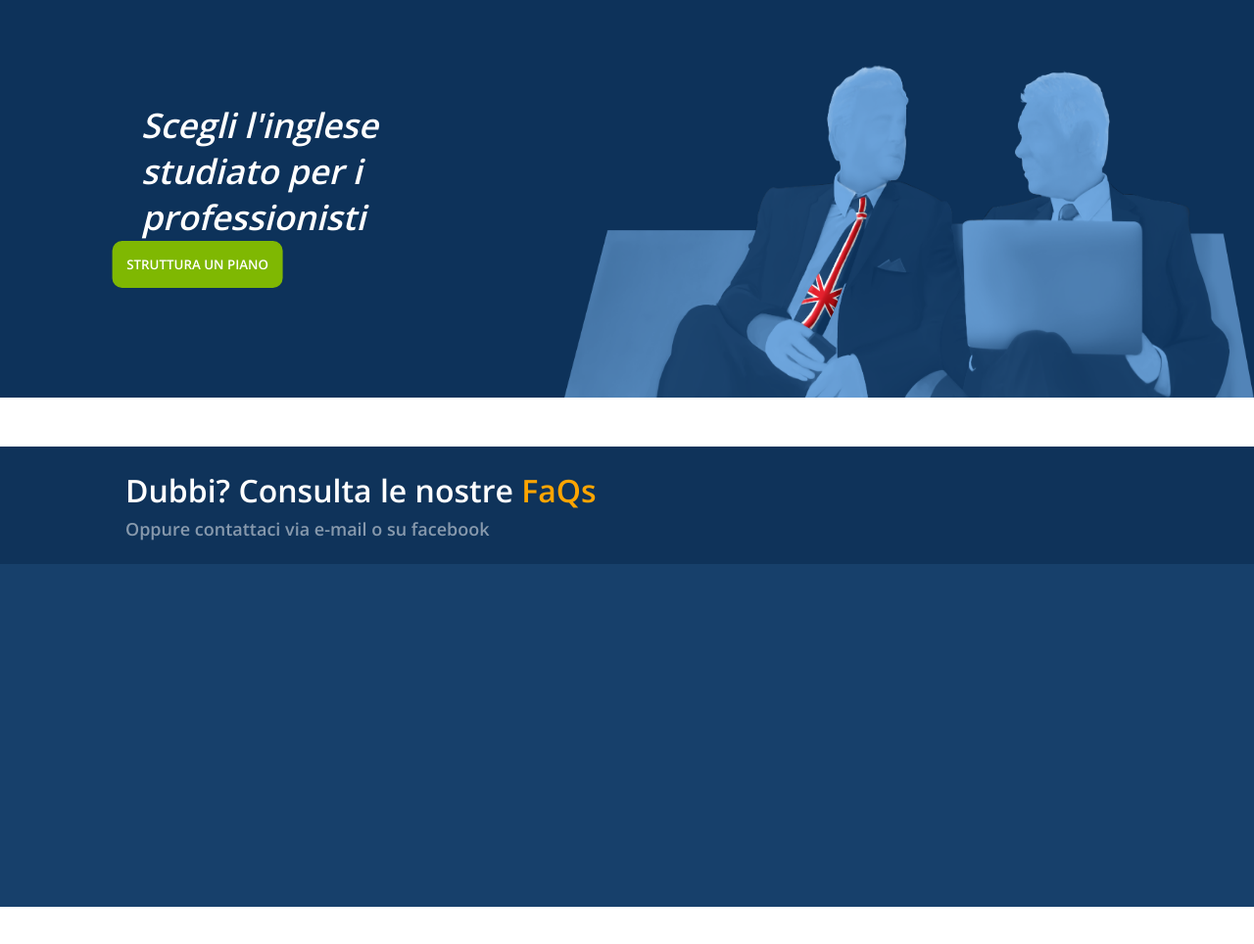
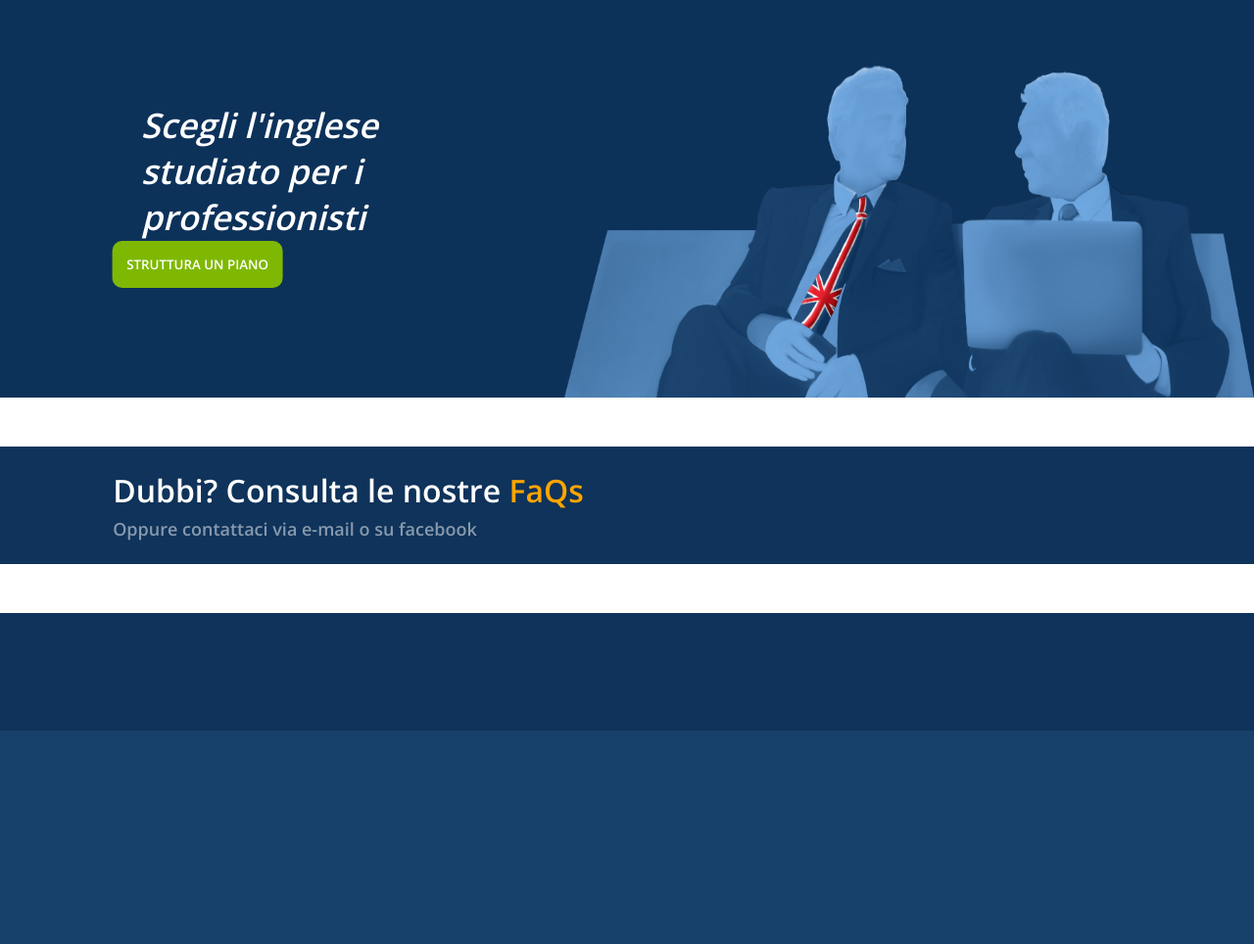
Before and after one commit to Mr2803/html-css-fluentify, a plain HTML site: page index.html in a window 1280 px wide. Shown: the part 94-1058 px from the top of the page at 98% size. Before the commit the page ends 1020 px from the top, so only its background shows below. Drawn offline with nearby package versions, Linux system fonts and the light colour scheme.

Commit message:
cleaning code , add comment in footer , create structure for inferior footer part

```diff
--- a/css/style.css
+++ b/css/style.css
@@ -187,6 +187,8 @@ div.sfondoheader img{
 
 /* |header */
 
+/* footer */
+/* footer parte superiore */
 footer div:first-child{
   margin-top: 50px; /* WARNING: da rimuovere alla fine */
   width: 100%;
@@ -195,7 +197,7 @@ footer div:first-child{
   position:relative;
 }
 
-footer div:last-child{
+footer div.globale-contatti{
   width: 100%;
   height: 350px;
   background-color: #17406B;
@@ -206,8 +208,7 @@ footer h1{
   color: white;
   position:absolute;
   top:1%;
-  left:10%;
-
+  left:9%;
 }
 
 footer h1>span{
@@ -218,6 +219,19 @@ footer h3{
   color:rgba(255,255,255,.5);
   position:absolute;
   top:45%;
-  left:10%;
+  left:9%;
   font-size: 18px;
 }
+/* |footer parte superiore */
+
+/*footer parte inferiore  */
+.containerheader1::after{
+  content:"";
+  display:table;
+  clear:both;
+}
+
+
+
+/*footer parte inferiore  */
+/* |footer */
--- a/index.html
+++ b/index.html
@@ -69,11 +69,17 @@
 
     <!-- footer-->
     <footer>
-      <div >
+      <div>
         <h1>Dubbi? Consulta le nostre <span>FaQs</span></h1>
         <h3>Oppure contattaci via e-mail o su facebook</h3>
       </div>
-      <div >
+
+      <div class="globale-contatti" >
+        <div class="terms">
+        </div>
+        <div class="contact">
+
+        </div>
       </div>
 
     </footer>
```
